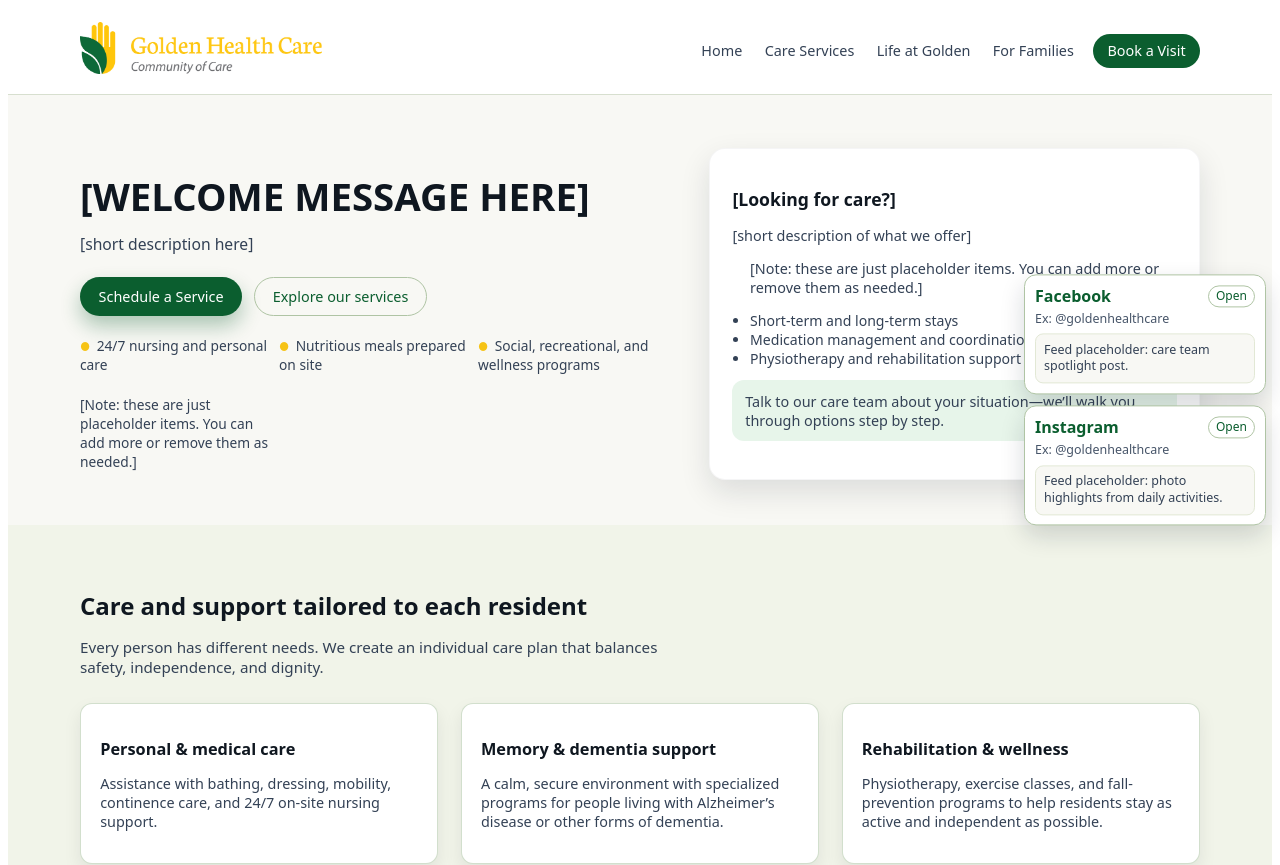
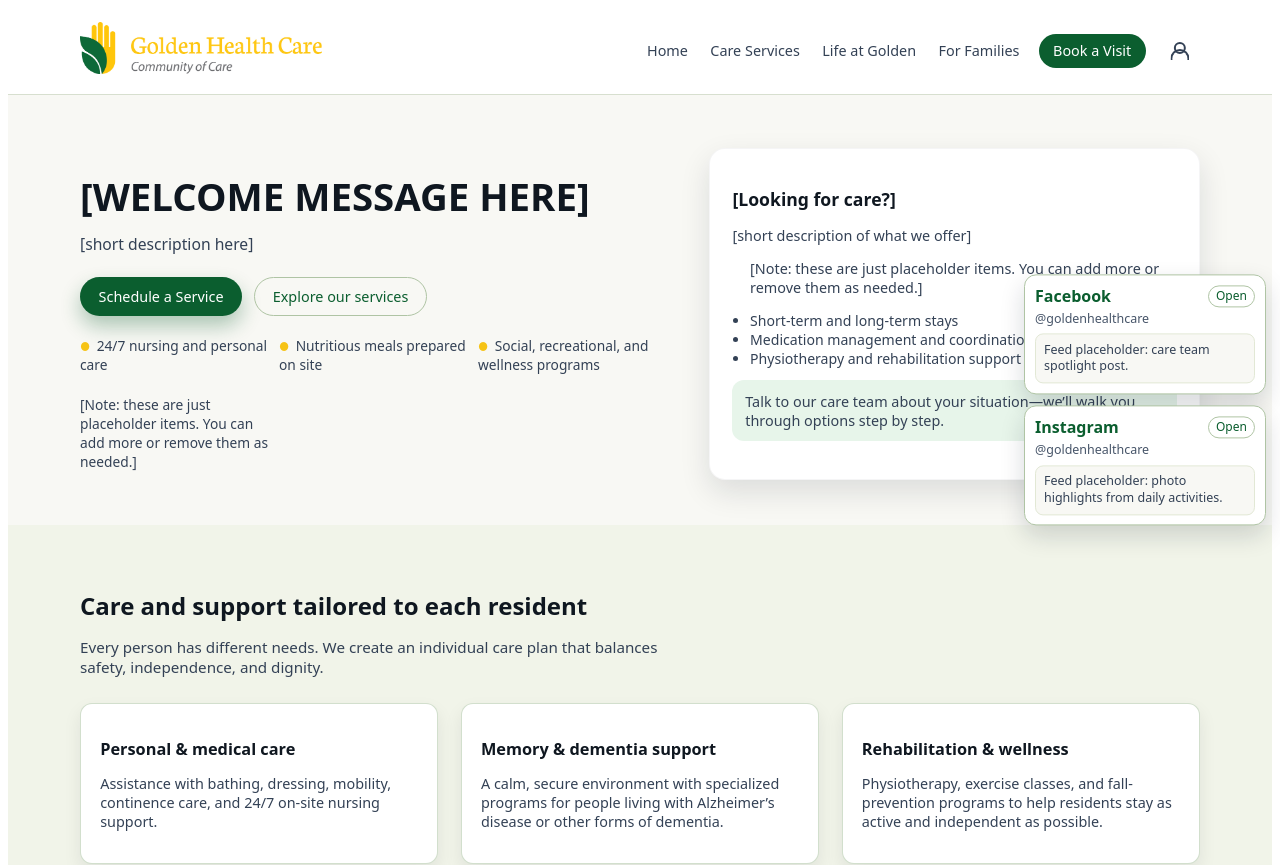
Before and after one commit to Golden-Healthcare-Captstone-Project/healthcare-web-client, an Angular app: page / in a window 1280 px wide. Shown: the top 865 px of the page. Built offline with nearby package versions, Linux system fonts and the light colour scheme.

Commit message:
implemented Login & sign up front end

```diff
--- a/src/app/app.component.css
+++ b/src/app/app.component.css
@@ -51,6 +51,12 @@
   justify-content: space-between;
   padding-block: 0.9rem;
   gap: 1rem;
+}
+
+.header-actions {
+  display: flex;
+  align-items: center;
+  gap: 0.9rem;
 }
 
 .brand {
@@ -121,6 +127,62 @@
 .nav-cta:hover {
   background: #084726;
   color: #fff;
+}
+
+.auth-icon-btn {
+  width: 2.5rem;
+  height: 2.5rem;
+  border: none;
+  background: transparent;
+  color: var(--color-muted);
+  border-radius: 999px;
+  display: inline-flex;
+  align-items: center;
+  justify-content: center;
+  cursor: pointer;
+  transition: background-color 0.15s ease, color 0.15s ease;
+}
+
+.auth-icon-btn:hover {
+  background: rgba(15, 122, 61, 0.08);
+  color: var(--color-primary-strong);
+}
+
+.auth-icon-btn:focus-visible {
+  outline: 2px solid var(--color-focus);
+  outline-offset: 2px;
+}
+
+.auth-icon {
+  position: relative;
+  width: 1.1rem;
+  height: 1.1rem;
+  display: inline-block;
+}
+
+.auth-icon::before,
+.auth-icon::after {
+  content: "";
+  position: absolute;
+  left: 50%;
+  transform: translateX(-50%);
+  border: 2px solid currentColor;
+}
+
+.auth-icon::before {
+  top: 0;
+  width: 0.52rem;
+  height: 0.52rem;
+  border-radius: 999px;
+}
+
+.auth-icon::after {
+  bottom: 0;
+  width: 0.95rem;
+  height: 0.55rem;
+  border-top-left-radius: 0.65rem;
+  border-top-right-radius: 0.65rem;
+  border-bottom: none;
 }
 
 main {
@@ -310,7 +372,7 @@ main {
   display: grid;
   gap: 0.55rem;
   font-size: 0.9rem;
-  color: var(--color-muted);
+  color: var(--color-text);
 }
 
 .feature-list li::before {
@@ -372,8 +434,8 @@ main {
 .field-group textarea {
   border-radius: 10px;
   border: 1px solid #64748b;
-  background: rgba(15, 23, 42, 0.9);
-  color: #e5e7eb;
+  background: #ffffff;
+  color: var(--color-text);
   padding: 0.5rem 0.55rem;
   font-size: 0.9rem;
   font-family: inherit;
@@ -480,6 +542,35 @@ main {
   margin-top: 0.25rem;
 }
 
+.auth-modal {
+  width: min(100%, 480px);
+}
+
+.auth-mode-switch {
+  display: inline-flex;
+  padding: 0.2rem;
+  margin-bottom: 1rem;
+  border-radius: 999px;
+  background: var(--color-surface-alt);
+  gap: 0.2rem;
+}
+
+.auth-mode-btn {
+  border: none;
+  background: transparent;
+  color: var(--color-muted);
+  font: inherit;
+  padding: 0.45rem 0.9rem;
+  border-radius: 999px;
+  cursor: pointer;
+}
+
+.auth-mode-btn-active {
+  background: var(--color-surface);
+  color: var(--color-primary-strong);
+  box-shadow: 0 2px 8px rgba(15, 23, 42, 0.08);
+}
+
 @media (max-width: 800px) {
   .header-inner {
     align-items: flex-start;
@@ -489,6 +580,11 @@ main {
   .main-nav {
     flex-wrap: wrap;
     justify-content: flex-start;
+  }
+
+  .header-actions {
+    width: 100%;
+    justify-content: space-between;
   }
 
   .brand-logo {
--- a/src/app/app.component.html
+++ b/src/app/app.component.html
@@ -15,6 +15,7 @@
         </div> -->
       </div>
 
+      <div class="header-actions">
         <nav class="main-nav" aria-label="Main navigation">
           <a href="#home" class="nav-link">Home</a>
           <a href="#services" class="nav-link">Care Services</a>
@@ -28,6 +29,16 @@
             Book a Visit
           </button>
         </nav>
+
+        <button
+          type="button"
+          class="auth-icon-btn"
+          aria-label="Open login and sign up"
+          (click)="openAuthModal()"
+        >
+          <span class="auth-icon" aria-hidden="true"></span>
+        </button>
+      </div>
     </div>
   </header>
   <main>
@@ -225,6 +236,86 @@
 
   <app-social-media-links />
 
+  // Auth Modal for login and signup
+  <div
+    class="modal-overlay"
+    *ngIf="isAuthModalOpen"
+    (click)="closeAuthModal()"
+    aria-hidden="true"
+  >
+    <section
+      class="visit-modal auth-modal"
+      role="dialog"
+      aria-modal="true"
+      aria-label="Login and sign up"
+      (click)="$event.stopPropagation()"
+    >
+      <button
+        type="button"
+        class="modal-close"
+        aria-label="Close authentication dialog"
+        (click)="closeAuthModal()"
+      >
+        ×
+      </button>
+
+      <div class="modal-content">
+        <h2>{{ authMode === 'login' ? 'Log In' : 'Sign Up' }}</h2>
+        <p>
+          {{ authMode === 'login'
+            ? 'Access your account to manage visits and services.'
+            : 'Create an account to get started with Golden Health Care.' }}
+        </p>
+
+        <div class="auth-mode-switch" aria-label="Authentication mode">
+          <button
+            type="button"
+            class="auth-mode-btn"
+            [class.auth-mode-btn-active]="authMode === 'login'"
+            (click)="setAuthMode('login')"
+          >
+            Log In
+          </button>
+          <button
+            type="button"
+            class="auth-mode-btn"
+            [class.auth-mode-btn-active]="authMode === 'signup'"
+            (click)="setAuthMode('signup')"
+          >
+            Sign Up
+          </button>
+        </div>
+
+        <form class="modal-form" (submit)="submitAuth($event)">
+          <div class="field-group" *ngIf="authMode === 'signup'">
+            <label for="signupName">Full name</label>
+            <input id="signupName" type="text" required />
+          </div>
+          <div class="field-group">
+            <label for="authEmail">Email</label>
+            <input id="authEmail" type="email" required />
+          </div>
+          <div class="field-group">
+            <label for="authPassword">Password</label>
+            <input id="authPassword" type="password" required />
+          </div>
+          <div class="field-group" *ngIf="authMode === 'signup'">
+            <label for="confirmPassword">Confirm password</label>
+            <input id="confirmPassword" type="password" required />
+          </div>
+
+          <button type="submit" class="btn btn-primary btn-full">
+            {{ authMode === 'login' ? 'Log In' : 'Create Account' }}
+          </button>
+        </form>
+
+        <p class="modal-feedback" *ngIf="authSubmitted">
+          Demo only: {{ authMode === 'login' ? 'login' : 'sign up' }} is not connected yet.
+        </p>
+      </div>
+    </section>
+  </div>
+
   <div
     class="modal-overlay"
     *ngIf="isVisitModalOpen"
--- a/src/app/app.component.ts
+++ b/src/app/app.component.ts
@@ -12,6 +12,9 @@ import { SocialMediaLinksComponent } from './components/social-media-links/socia
 export class AppComponent {
   title = 'golden-healthcare-web-client';
   readonly currentYear = new Date().getFullYear();
+  isAuthModalOpen = false;
+  authMode: 'login' | 'signup' = 'login';
+  authSubmitted = false;
 
   // Backend API
   constructor(private api: ApiService) {}
@@ -40,6 +43,27 @@ export class AppComponent {
         alert('Something went wrong.');
       }
     });
+  }
+
+  // Auth Modal Logic for login and signup
+  openAuthModal(mode: 'login' | 'signup' = 'login'): void {
+    this.isAuthModalOpen = true;
+    this.authMode = mode;
+    this.authSubmitted = false;
+  }
+
+  closeAuthModal(): void {
+    this.isAuthModalOpen = false;
+  }
+
+  setAuthMode(mode: 'login' | 'signup'): void {
+    this.authMode = mode;
+    this.authSubmitted = false;
+  }
+
+  submitAuth(event: Event): void {
+    event.preventDefault();
+    this.authSubmitted = true;
   }
 
   // Teammate UI (modal logic)
--- a/src/app/components/social-media-links/social-media-links.component.ts
+++ b/src/app/components/social-media-links/social-media-links.component.ts
@@ -19,7 +19,7 @@ export class SocialMediaLinksComponent {
   readonly links: SocialLink[] = [
     {
       label: 'Facebook',
-      handle: 'Ex: @goldenhealthcare',
+      handle: '@goldenhealthcare',
       url: 'https://www.facebook.com/',
       updates: [
         'Feed placeholder: care team spotlight post.'
@@ -27,7 +27,7 @@ export class SocialMediaLinksComponent {
     },
     {
       label: 'Instagram',
-      handle: 'Ex: @goldenhealthcare',
+      handle: '@goldenhealthcare',
       url: 'https://www.instagram.com/',
       updates: [
         'Feed placeholder: photo highlights from daily activities.',
```
Lines whose indentation alone changed are shown as unchanged.
